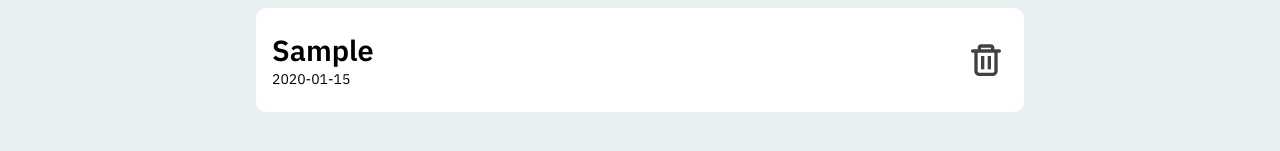
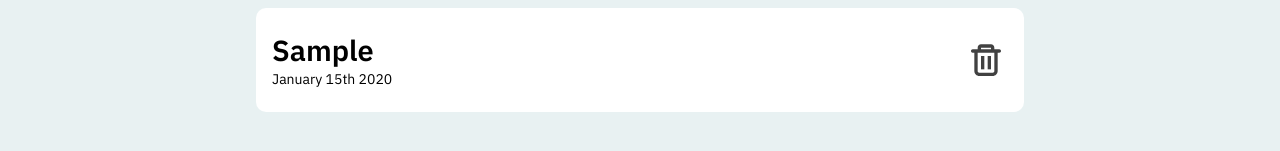
Before and after one commit to vincentsuryakim/todolist, a React (Create React App) app: page / in a window 1280 px wide. Both pictures are taken after typing "Sample", "2020-01-15" into the empty fields and a click on the button "Add Task". Shown: the part 555-706 px from the top of the page. Built offline with nearby package versions, Linux system fonts and the light colour scheme.

Commit message:
Added localStorage and formatted the document

```diff
--- a/src/components/Activity/index.js
+++ b/src/components/Activity/index.js
@@ -1,12 +1,75 @@
-import React from 'react';
-import { Style } from './style';
+import React from "react";
+import { Style } from "./style";
 
-import deletesymbol from './assets/delete.svg';
+import deletesymbol from "./assets/delete.svg";
 
 export const Activity = ({ name, date, index, data, setData }) => {
+  const deleteData = () => {
+    setData(data.filter((item) => data.indexOf(item) != index));
+  };
 
-    const deleteData = () => {
-        setData(data.filter((item) => data.indexOf(item) != index))
+  let yearSeparated = date.slice(0,4)
+  let monthSeparated = date.slice(5,7)
+  let dateSeparated = date.slice(8,10)
+  let suffix = "th"
+
+  switch (dateSeparated.slice(1)) {
+      case "1":
+          suffix = "st"
+          break;
+      case "2":
+          suffix = "nd"
+          break;
+      case "3":
+          suffix = "rd"
+          break;
+      default:
+          break;
+  }
+
+  if (dateSeparated.slice(0,1) === "0") {
+    dateSeparated = dateSeparated.slice(1)
+  }
+
+  switch (monthSeparated) {
+      case "01":
+          monthSeparated = "January"
+          break;
+      case "02":
+          monthSeparated = "February"
+          break;
+      case "03":
+          monthSeparated = "March"
+          break;
+      case "04":
+          monthSeparated = "April"
+          break;
+      case "05":
+          monthSeparated = "May"
+          break;
+      case "06":
+          monthSeparated = "June"
+          break;
+      case "07":
+          monthSeparated = "July"
+          break;
+      case "08":
+          monthSeparated = "August"
+          break;
+      case "09":
+          monthSeparated = "September"
+          break;
+      case "10":
+          monthSeparated = "October"
+          break;
+      case "11":
+          monthSeparated = "November"
+          break;
+      case "12":
+          monthSeparated = "December"
+          break;
+      default:
+          break;
   }
 
   return (
@@ -14,12 +77,12 @@ export const Activity = ({ name, date, index, data, setData }) => {
       <div className="information">
         <div className="information-wrapper">
           <h4>{name}</h4>
-                    <p>{date}</p>
+          <p>{monthSeparated} {dateSeparated}{suffix} {yearSeparated}</p>
         </div>
       </div>
       <div className="delete">
-                <img src={deletesymbol} onClick={(e) => deleteData()}/>
+        <img src={deletesymbol} onClick={(e) => deleteData()} />
       </div>
     </Style>
-    )
-}
+  );
+};
--- a/src/pages/landing/index.js
+++ b/src/pages/landing/index.js
@@ -1,70 +1,87 @@
-import React, { useState, useEffect } from 'react'
-import { Style } from './style'
-import ReactSlider from 'react-slider'
+import React, { useState, useEffect } from "react";
+import { Style } from "./style";
+import ReactSlider from "react-slider";
 
-import { Activity } from './../../components/Activity';
+import { Activity } from "./../../components/Activity";
 
 export const Landing = () => {
-    const [data, setData] = useState([])
+  const [data, setData] = useState(() => {
+      return localStorage.getItem('todos') != null ? JSON.parse(localStorage.getItem('todos')) : []
+  });
 
-    const [newTaskName, setNewTaskName] = useState('')
-    const [newDueDate, setDueDate] = useState('')
+  useEffect(() => {
+      localStorage.setItem('todos', JSON.stringify(data))
+  }, [data])
 
-    const [searchedName, setSearchedName] = useState('')
+  const [newTaskName, setNewTaskName] = useState("");
+  const [newDueDate, setDueDate] = useState("");
 
-    const [sortDate, setSortDate] = useState(false)
+  const [searchedName, setSearchedName] = useState("");
+
+  const [sortDate, setSortDate] = useState(false);
 
   const AddTask = () => {
     if (newTaskName.length !== 0 && newDueDate.length !== 0) {
-            let temp = [...data, {
+      let temp = [
+        ...data,
+        {
           name: newTaskName,
-                date: newDueDate
-            }]
+          date: newDueDate,
+        },
+      ];
 
       if (sortDate) {
-                temp.sort((a,b) => (a.date > b.date)
+        temp.sort((a, b) =>
+          a.date > b.date
             ? 1
-                                    : (a.date === b.date)
-                                        ? (a.name > b.name
+            : a.date === b.date
+            ? a.name > b.name
               ? 1
-                                            : -1)
-                                        : -1)
+              : -1
+            : -1
+        );
       } else {
-                temp.sort((a,b) => (a.name > b.name)
+        temp.sort((a, b) =>
+          a.name > b.name
             ? 1
-                                    : (a.name === b.name)
-                                        ? (a.date > b.date
+            : a.name === b.name
+            ? a.date > b.date
               ? 1
-                                            : -1)
-                                        : -1)
+              : -1
+            : -1
+        );
       }
 
-            setData(temp)
+      setData(temp);
     }
-    }
+  };
 
   const sortTask = () => {
     let temp = data;
     if (!sortDate) {
-            temp.sort((a,b) => (a.date > b.date)
+      temp.sort((a, b) =>
+        a.date > b.date
           ? 1
-                                : (a.date === b.date)
-                                    ? (a.name > b.name
+          : a.date === b.date
+          ? a.name > b.name
             ? 1
-                                        : -1)
-                                    : -1)
+            : -1
+          : -1
+      );
     } else {
-            temp.sort((a,b) => (a.name > b.name)
+      temp.sort((a, b) =>
+        a.name > b.name
           ? 1
-                                : (a.name === b.name)
-                                    ? (a.date > b.date
+          : a.name === b.name
+          ? a.date > b.date
             ? 1
-                                        : -1)
-                                    : -1)
+            : -1
+          : -1
+      );
     }
-        setData(temp)
-        setSortDate(!sortDate)
-    }
+    setData(temp);
+    setSortDate(!sortDate);
+  };
 
   return (
     <Style>
@@ -90,7 +107,11 @@ export const Landing = () => {
                   <h5>Task Name</h5>
                 </div>
                 <div className="taskname-content">
-                                    <input type="text" placeholder="New Activity" onChange={(e) => setNewTaskName(e.target.value)} />
+                  <input
+                    type="text"
+                    placeholder="New Activity"
+                    onChange={(e) => setNewTaskName(e.target.value)}
+                  />
                 </div>
               </div>
               <div className="separator" />
@@ -99,7 +120,10 @@ export const Landing = () => {
                   <h5>Due Date</h5>
                 </div>
                 <div className="due-date-content">
-                                    <input type="date" onChange={(e) => setDueDate(e.target.value)} />
+                  <input
+                    type="date"
+                    onChange={(e) => setDueDate(e.target.value)}
+                  />
                 </div>
               </div>
               <div className="separator" />
@@ -119,7 +143,11 @@ export const Landing = () => {
             </div>
             <div className="tasklist-search">
               <div className="tasklist-search-bar">
-                                <input type="text" placeholder="Search activities..." onChange={(e) => setSearchedName(e.target.value)} />
+                <input
+                  type="text"
+                  placeholder="Search activities..."
+                  onChange={(e) => setSearchedName(e.target.value)}
+                />
               </div>
               <div className="tasklist-search-sort">
                 <h6>Sort By</h6>
@@ -129,8 +157,11 @@ export const Landing = () => {
                   max={1}
                   thumbClassName="example-thumb"
                   onChange={() => sortTask()}
-                                    // renderThumb={(props, state) => <div {...props}>{sortDate ? "Date" : "Name"}</div>}
-                                    renderThumb={(props, state) => <div {...props}>{state.valueNow === 0 ? "Name" : "Date"}</div>}
+                  renderThumb={(props, state) => (
+                    <div {...props}>
+                      {state.valueNow === 0 ? "Name" : "Date"}
+                    </div>
+                  )}
                 />
               </div>
             </div>
@@ -139,15 +170,20 @@ export const Landing = () => {
                 data.map((content, idx) => {
                   if (content.name.includes(searchedName)) {
                     return (
-                                            <Activity name={content.name} date={content.date} index={idx} data={data} setData={setData} />
-                                        )
+                      <Activity
+                        name={content.name}
+                        date={content.date}
+                        index={idx}
+                        data={data}
+                        setData={setData}
+                      />
+                    );
                   }
-                                })
-                            }
+                })}
             </div>
           </div>
         </div>
       </div>
     </Style>
-    )
-}
+  );
+};
--- a/src/pages/landing/style.js
+++ b/src/pages/landing/style.js
@@ -52,7 +52,7 @@ export const Style = styled.div`
                 /* background-color: green; */
                 .newtask-title {
                     .newtask-title-wrapper {
-                        width: 12%;
+                        width: 7rem;
                         background-color: #13293D;
                         display: flex;
                         align-items: center;
@@ -164,7 +164,7 @@ export const Style = styled.div`
                 border-top: 3.2px solid #13293D;
                 .tasklist-title {
                     .tasklist-title-wrapper {
-                        width: 12%;
+                        width: 7rem;
                         background-color: #13293D;
                         display: flex;
                         align-items: center;
```
Lines whose indentation alone changed are shown as unchanged.
